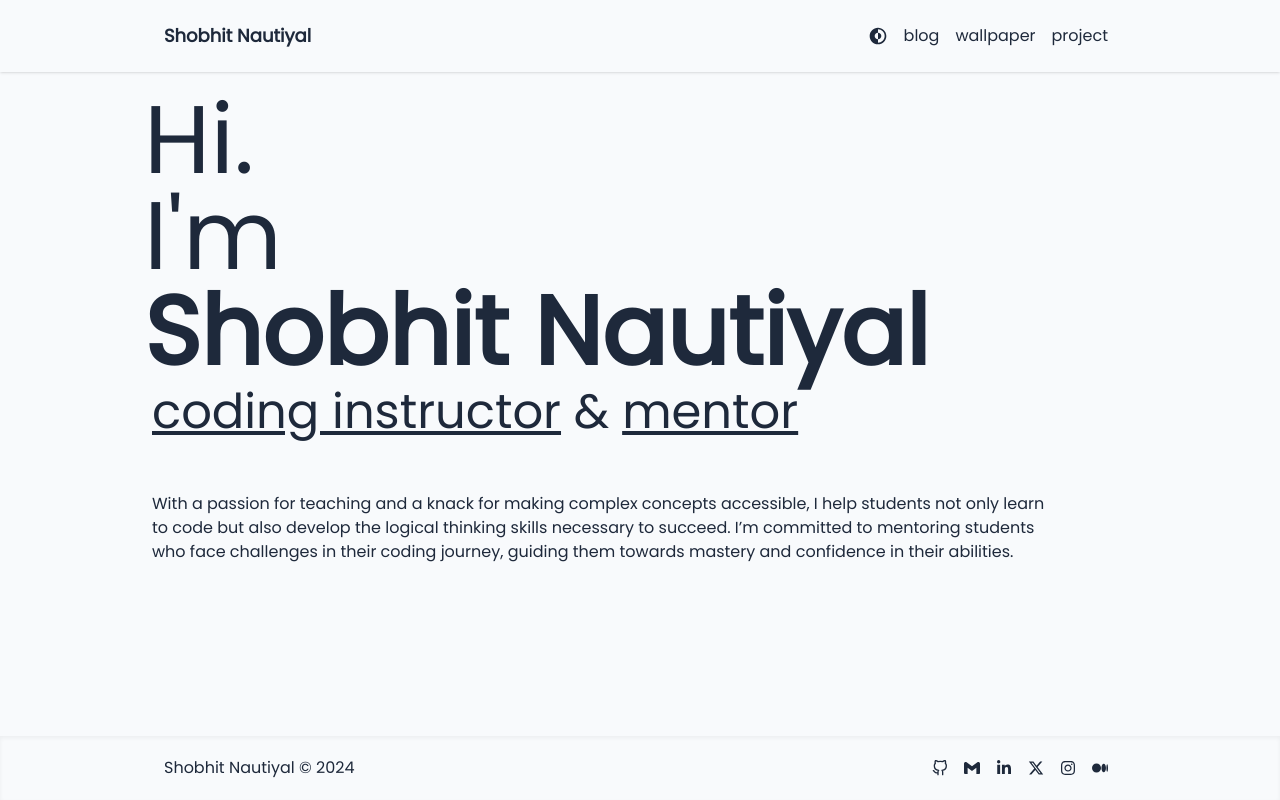
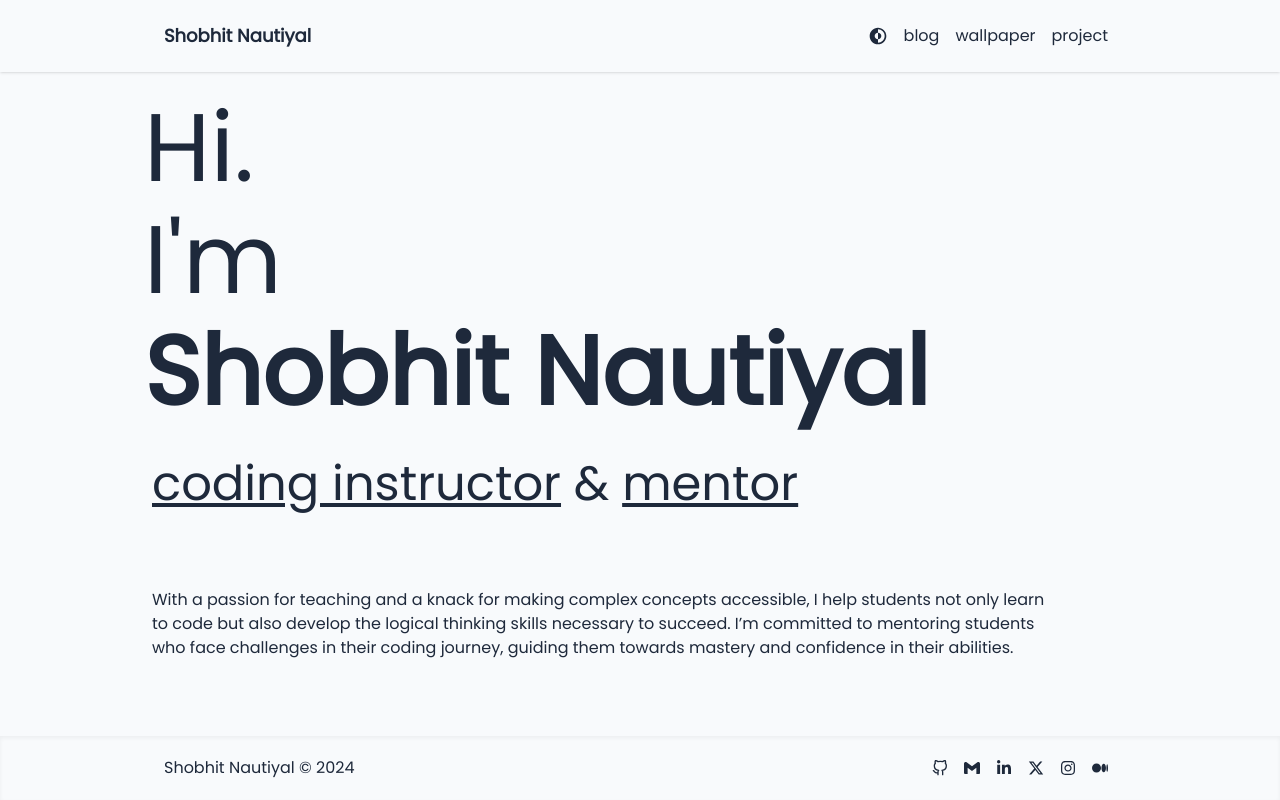
Before and after one commit to shobhit1812/portfolio_v4, a React (Create React App) app: page / in a window 1280 px wide. Built offline with nearby package versions, Linux system fonts and the light colour scheme.

Commit message:
changes some margin & padding

```diff
--- a/src/components/About.js
+++ b/src/components/About.js
@@ -4,10 +4,15 @@ const About = () => {
     <>
       <div className="p-5 font-poppins flex justify-between items-center mx-auto max-w-screen-xl px-6 md:px-16 lg:px-36">
         <div>
+          <div className="py-2">
             <h1 className="text-8xl lg:text-8xl">Hi.</h1>
+          </div>
+          <div className="py-2">
             <h1>
               <span className="text-8xl lg:text-8xl">I'm</span>{" "}
             </h1>
+          </div>
+          <div className="py-2">
             <h1>
               <span className="text-8xl lg:text-8xl">
                 {name.split("").map((char, index) => (
@@ -23,10 +28,13 @@ const About = () => {
                 ))}
               </span>
             </h1>
+          </div>
+          <div className="py-6">
             <h1 className="m-1 p-1 text-5xl">
               <span className="underline">coding instructor</span> &{" "}
               <span className="underline">mentor</span>
             </h1>
+          </div>
         </div>
       </div>
       <div className="p-5 font-poppins flex justify-between items-center mx-auto max-w-screen-xl px-6 md:px-16 lg:px-36">
```
Lines whose indentation alone changed are shown as unchanged.
